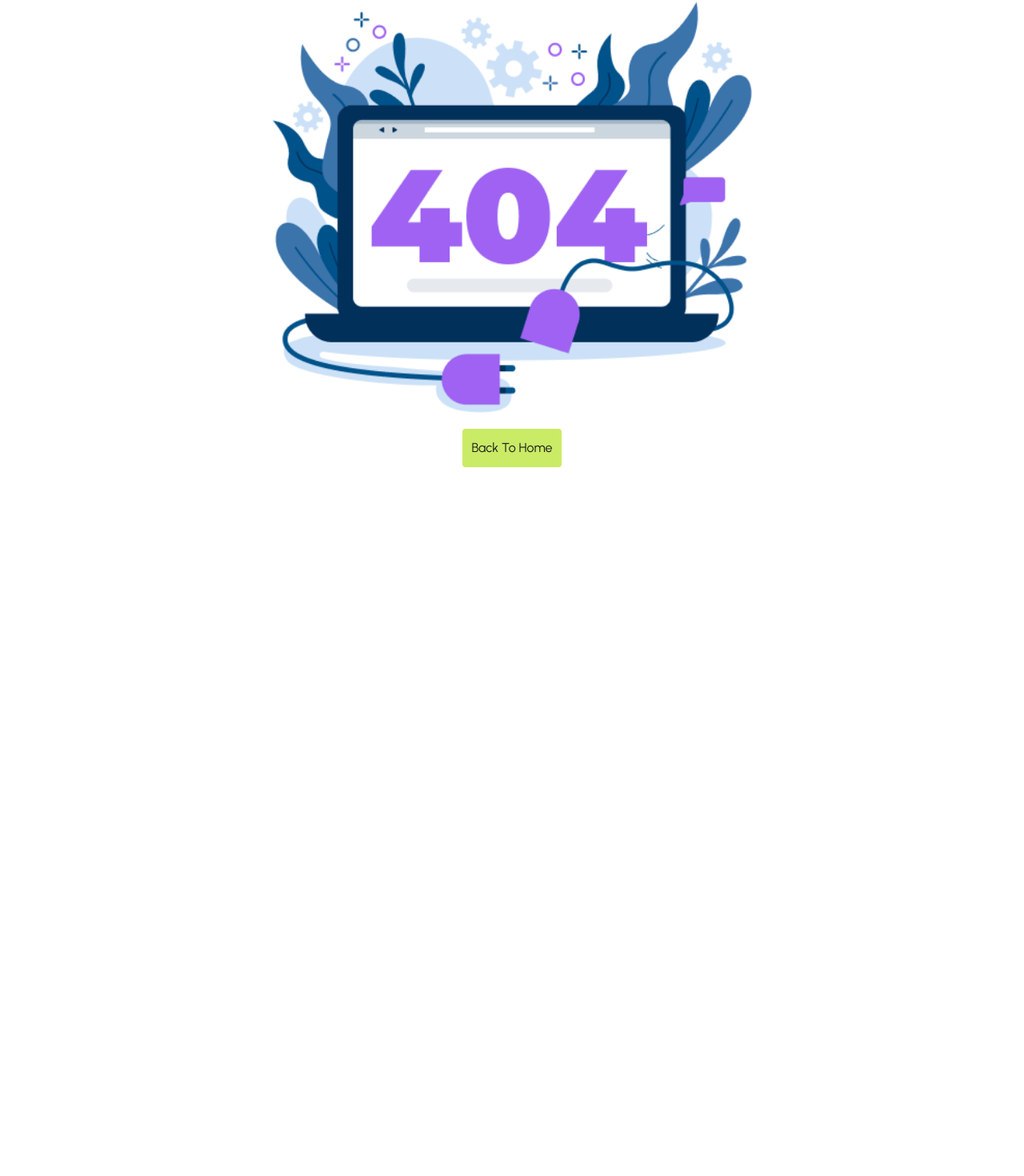
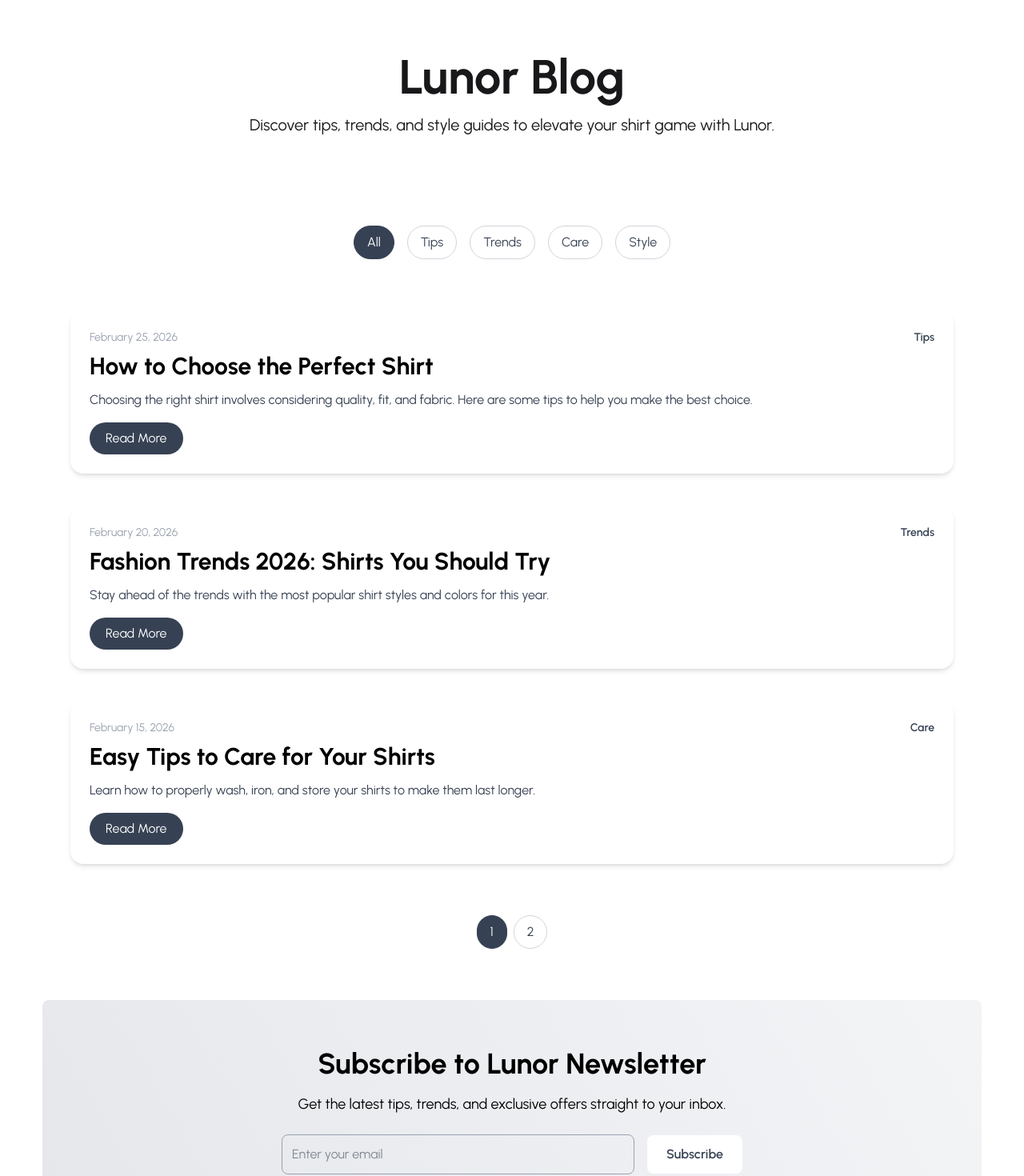
Before and after one commit to Sark-Rakib/lunor-client, a React (Vite) app: page /blog in a window 1280 px wide. Shown: the part 78-1548 px from the top of the page at 80% size. Before the commit the page ends 800 px from the top, so only its background shows below. Built offline with nearby package versions, Linux system fonts and the light colour scheme; no server answers.

Commit message:
update feature

```diff
--- /dev/null
+++ b/src/Component/BlogPage.jsx
@@ -0,0 +1,167 @@
+import React, { useState } from "react";
+
+const allPosts = [
+  {
+    id: 1,
+    title: "How to Choose the Perfect Shirt",
+    date: "February 25, 2026",
+    category: "Tips",
+    excerpt:
+      "Choosing the right shirt involves considering quality, fit, and fabric. Here are some tips to help you make the best choice.",
+  },
+  {
+    id: 2,
+    title: "Fashion Trends 2026: Shirts You Should Try",
+    date: "February 20, 2026",
+    category: "Trends",
+    excerpt:
+      "Stay ahead of the trends with the most popular shirt styles and colors for this year.",
+  },
+  {
+    id: 3,
+    title: "Easy Tips to Care for Your Shirts",
+    date: "February 15, 2026",
+    category: "Care",
+    excerpt:
+      "Learn how to properly wash, iron, and store your shirts to make them last longer.",
+  },
+  {
+    id: 4,
+    title: "Why Fabric Matters: Cotton vs Polyester",
+    date: "February 10, 2026",
+    category: "Tips",
+    excerpt:
+      "Understand the differences between fabrics and how they affect comfort, durability, and style.",
+  },
+  {
+    id: 5,
+    title: "Top 5 Shirt Styles for 2026",
+    date: "February 5, 2026",
+    category: "Trends",
+    excerpt:
+      "From casual to formal, discover the top shirt styles that every wardrobe should have.",
+  },
+  {
+    id: 6,
+    title: "How to Mix Colors with Shirts",
+    date: "February 1, 2026",
+    category: "Style",
+    excerpt:
+      "Learn how to combine colors and patterns to elevate your outfit with style.",
+  },
+];
+
+const categories = ["All", "Tips", "Trends", "Care", "Style"];
+const POSTS_PER_PAGE = 3;
+
+const BlogPage = () => {
+  const [selectedCategory, setSelectedCategory] = useState("All");
+  const [currentPage, setCurrentPage] = useState(1);
+
+  // Filter posts by category
+  const filteredPosts =
+    selectedCategory === "All"
+      ? allPosts
+      : allPosts.filter((post) => post.category === selectedCategory);
+
+  // Pagination
+  const indexOfLast = currentPage * POSTS_PER_PAGE;
+  const indexOfFirst = indexOfLast - POSTS_PER_PAGE;
+  const currentPosts = filteredPosts.slice(indexOfFirst, indexOfLast);
+  const totalPages = Math.ceil(filteredPosts.length / POSTS_PER_PAGE);
+
+  return (
+    <div className="min-h-screen">
+      {/* Hero Section */}
+      <section className="py-20 px-6 text-center">
+        <h1 className="text-6xl font-bold mb-4">Lunor Blog</h1>
+        <p className="text-xl max-w-3xl mx-auto mb-8">
+          Discover tips, trends, and style guides to elevate your shirt game
+          with Lunor.
+        </p>
+      </section>
+
+      {/* Category Filter */}
+      <section className="max-w-6xl mx-auto px-6 flex flex-wrap justify-center gap-4">
+        {categories.map((cat) => (
+          <button
+            key={cat}
+            onClick={() => {
+              setSelectedCategory(cat);
+              setCurrentPage(1);
+            }}
+            className={`px-4 py-2 rounded-full border ${
+              selectedCategory === cat
+                ? "bg-gray-700 text-white border-gray-700"
+                : "bg-white text-gray-700 border-gray-300"
+            } hover:bg-gray-400 hover:text-white transition-colors`}
+          >
+            {cat}
+          </button>
+        ))}
+      </section>
+
+      {/* Blog Posts */}
+      <section className="max-w-6xl mx-auto px-6 py-16 space-y-10">
+        {currentPosts.map((post) => (
+          <div
+            key={post.id}
+            className="bg-white rounded-2xl shadow-md p-6 hover:shadow-xl transition-shadow"
+          >
+            <div className="flex justify-between mb-2">
+              <span className="text-gray-400 text-sm">{post.date}</span>
+              <span className="text-gray-700 text-sm font-semibold">
+                {post.category}
+              </span>
+            </div>
+            <h2 className="text-3xl text-black font-bold mb-3">{post.title}</h2>
+            <p className="text-gray-700 mb-4">{post.excerpt}</p>
+            <button className="bg-gray-700 text-white px-5 py-2 rounded-full hover:bg-gray-800 transition-colors">
+              Read More
+            </button>
+          </div>
+        ))}
+      </section>
+
+      {/* Pagination */}
+      <section className="flex justify-center mb-16">
+        {Array.from({ length: totalPages }, (_, i) => (
+          <button
+            key={i}
+            onClick={() => setCurrentPage(i + 1)}
+            className={`px-4 py-2 mx-1 rounded-full border ${
+              currentPage === i + 1
+                ? "bg-gray-700 text-white border-gray-700"
+                : "bg-white text-gray-700 border-gray-300"
+            } hover:bg-gray-400 hover:text-white transition-colors`}
+          >
+            {i + 1}
+          </button>
+        ))}
+      </section>
+
+      {/* Newsletter */}
+      <section className="w-11/12 mx-auto bg-linear-60 to-gray-100 from-gray-200 py-15 px-6 text-black text-center rounded-lg mb-10">
+        <h2 className="text-4xl font-bold mb-4">
+          Subscribe to Lunor Newsletter
+        </h2>
+        <p className="mb-6 text-lg">
+          Get the latest tips, trends, and exclusive offers straight to your
+          inbox.
+        </p>
+        <form className="flex flex-col sm:flex-row justify-center items-center gap-4 max-w-xl mx-auto">
+          <input
+            type="email"
+            placeholder="Enter your email"
+            className="p-3 rounded-lg text-gray-800 flex-1 border border-gray-400 focus:outline-none focus:ring-2 focus:ring-gray-400"
+          />
+          <button className="bg-white text-gray-700 px-6 py-3 rounded-lg font-semibold hover:bg-gray-200 transition-colors">
+            Subscribe
+          </button>
+        </form>
+      </section>
+    </div>
+  );
+};
+
+export default BlogPage;
--- a/src/Component/CustomerReviewSwiper.jsx
+++ b/src/Component/CustomerReviewSwiper.jsx
@@ -5,6 +5,7 @@
 import "swiper/css/autoplay";
 import useAxiosSecure from "../Hooks/useAxios";
 import { Autoplay, EffectCoverflow } from "swiper/modules";
+import { CiStar } from "react-icons/ci";
 
 // CustomerReview Swiper component
 const CustomerReviewSwiper = () => {
@@ -75,6 +76,11 @@
             <SwiperSlide key={idx}>
               <div className="bg-indigo-50 p-6 rounded-xl">
                 <p className="italic text-black mb-4">"{item.message}"</p>
+                <p className="italic text-black mb-4 flex gap-1">
+                  {Array.from({ length: item.rating }, (_, i) => (
+                    <CiStar key={i} className="" />
+                  ))}
+                </p>
                 <p className="font-semibold text-black">{item.name}</p>
               </div>
             </SwiperSlide>
--- a/src/Component/EditProduct.jsx
+++ b/src/Component/EditProduct.jsx
@@ -135,7 +135,7 @@
             />
           </div>
 
-          <div className="flex flex-col">
+          {/* <div className="flex flex-col">
             <label className="label font-medium text-gray-700 mb-1">
               Image URL
             </label>
@@ -144,7 +144,7 @@
               className="input w-full border border-gray-300 rounded-md px-3 py-2 focus:outline-none focus:ring-2 focus:ring-amber-400"
               placeholder="Image URL"
             />
-          </div>
+          </div> */}
 
           <button
             type="submit"
--- a/src/Component/Footer.jsx
+++ b/src/Component/Footer.jsx
@@ -37,6 +37,11 @@
               <Link to="/Contact">
                 <span className="text-gray-100 hover:text-gray-600 transition-colors duration-300 text-sm">
                   Contact
+                </span>
+              </Link>
+              <Link to="/blog">
+                <span className="text-gray-100 hover:text-gray-600 transition-colors duration-300 text-sm">
+                  Blog
                 </span>
               </Link>
               <Link to="/privacy-policy">
--- a/src/Component/Navbar.jsx
+++ b/src/Component/Navbar.jsx
@@ -99,7 +99,7 @@
 
   return (
     <div className="navbar sticky top-0 px-5 sm:px-12 lg:px-20 z-50 bg-gray-400 text-white shadow-md h-10">
-      <div className="navbar-start flex items-center gap-8 sm:gap-50">
+      <div className="navbar-start w-11/12 mx-auto flex items-center gap-8 sm:gap-50">
         {/* Mobile Hamburger */}
         <div className="lg:hidden">
           <button
--- a/src/Component/ProductDetails.jsx
+++ b/src/Component/ProductDetails.jsx
@@ -7,6 +7,7 @@
 import Swal from "sweetalert2";
 import useAuth from "../Hooks/useAuth";
 import ImageCarousel from "./ImageCarousel";
+import UseRole from "../Hooks/useRole";
 
 const ProductDetails = () => {
   const { id } = useParams();
@@ -15,6 +16,7 @@
   const [loading, setLoading] = useState(true);
   const [quantity, setQuantity] = useState(1);
   const { user } = useAuth();
+  const { role } = UseRole();
 
   // Order form modal state
   const [showOrderForm, setShowOrderForm] = useState(false);
@@ -73,17 +75,15 @@
       };
       await axiosSecure.post("/orders", orderData);
       Swal.fire({
-        // title: "Order Placed!",
+        title: "Order Placed!",
         text: "Your order at LUNOR has been placed successfully 🎉",
-        // icon: "success",
-        // confirmButtonText: "Ok",
-        // confirmButtonColor: "#10B981", // green
-        backdrop: `
-    rgba(0,0,0,0.4)
-    url("https://i.gifer.com/7efs.gif")
-    center top
-    no-repeat
-  `,
+        icon: "success",
+        confirmButtonText: "Ok",
+        confirmButtonColor: "#10B981", // green
+        timer: 3000,
+        toast: true,
+        position: "center",
+        showConfirmButton: false,
       });
       setShowOrderForm(false);
       setFormData({ name: "", email: "", phone: "", district: "", street: "" });
@@ -109,7 +109,7 @@
         {/* Back Button */}
         <Link
           to="/all-products"
-          className="flex items-center gap-2 mb-6 text-gray-400 hover:text-gray-200 font-medium transition-all"
+          className="flex w-40 items-center gap-2 mb-6 text-gray-400 hover:text-gray-200 font-medium transition-all"
         >
           <IoMdArrowRoundBack className="text-2xl" />
           Back to Products
@@ -136,7 +136,7 @@
                   <span className="text-red-400 line-through font-medium text-lg">
                     ৳{tuition.price}
                   </span>
-                  <span className="text-blue-200 font-bold text-2xl">
+                  <span className=" font-bold text-2xl">
                     ৳{tuition.discountPrice}
                   </span>
                 </>
@@ -148,17 +148,19 @@
             {/* Quantity */}
             <div className="flex items-center gap-4 mt-4">
               <span className="font-medium">Quantity :</span>
-              <div className="flex items-center border rounded-lg overflow-hidden">
+              <div className="flex items-center  overflow-hidden">
                 <button
                   onClick={() => handleQuantityChange("decrement")}
-                  className="px-4 py-2 bg-gray-400 hover:bg-gray-300 transition-all"
+                  className="px-4 py-2 bg-gray-100 text-gray-700 hover:bg-gray-200 transition-colors"
                 >
                   -
                 </button>
-                <span className="px-6 py-2">{quantity}</span>
+                <span className="px-6 py-2 bg-white text-gray-900 font-semibold">
+                  {quantity}
+                </span>
                 <button
                   onClick={() => handleQuantityChange("increment")}
-                  className="px-4 py-2 bg-gray-400 hover:bg-gray-300 transition-all"
+                  className="px-4 py-2 bg-gray-100 text-gray-700 hover:bg-gray-200 transition-colors"
                 >
                   +
                 </button>
@@ -172,11 +174,20 @@
             </div>
 
             {/* Total Price */}
-            <div className="mt-2 text-lg">
-              <span className="font-medium">Total Price: </span>
-              <span className="text-blue-300 font-bold text-xl">
-                ৳{totalPrice}
-              </span>
+            <div className="flex justify-between items-center">
+              <div className="mt-2 text-lg ">
+                <span className="font-medium">Total Price: </span>
+                <span className="font-bold text-xl">৳{totalPrice}</span>
+              </div>
+
+              {role === "admin" && (
+                <Link
+                  to={`/dashboard/tuition/${id}/edit`}
+                  className="bg-gray-400 text-white px-4 py-2 rounded hover:bg-gray-600 transition-colors"
+                >
+                  Edit Product
+                </Link>
+              )}
             </div>
 
             {/* Order Now Button */}
@@ -245,7 +256,7 @@
               />
               <label>Your Phone Number</label>
               <input
-                type="text"
+                type="number"
                 name="phone"
                 placeholder="Phone Number"
                 required
--- a/src/Component/Products.jsx
+++ b/src/Component/Products.jsx
@@ -98,7 +98,7 @@
                   <div className="flex flex-wrap items-center justify-between mt-1">
                     {item.discountPrice ? (
                       <>
-                        <span className="text-sm">
+                        <span className="text-sm text-black">
                           Price : ৳{item.discountPrice}
                         </span>
                         <span className="text-red-400 line-through text-sm">
@@ -113,13 +113,13 @@
                   </div>
 
                   {/* Description */}
-                  <p className="text-sm line-clamp-2">
+                  <p className="text-sm line-clamp-2 text-gray-600">
                     {item.description || "Premium quality sweet product"}
                   </p>
                 </div>
 
                 {/* Button – always bottom */}
-                <Link to={`/products-details/${item._id}`} className="mt-4">
+                <Link to={`/products-details/${item._id}`} className="mt-2">
                   <button className="w-full py-2 rounded bg-gray-600 text-white font-semibold hover:bg-gray-400 transition-all">
                     View Details
                   </button>
--- a/src/Router/Router.jsx
+++ b/src/Router/Router.jsx
@@ -29,6 +29,7 @@
 import CasualShirt from "../Pages/CasualShirt";
 import Pant from "../Pages/Pant";
 import Panjabi from "../Pages/Panjabi";
+import BlogPage from "../Component/BlogPage";
 
 export const router = createBrowserRouter([
   {
@@ -55,6 +56,10 @@
       {
         path: "/contact",
         Component: Contact,
+      },
+      {
+        path: "/blog",
+        Component: BlogPage,
       },
       {
         path: "/formal-shirt",
```
